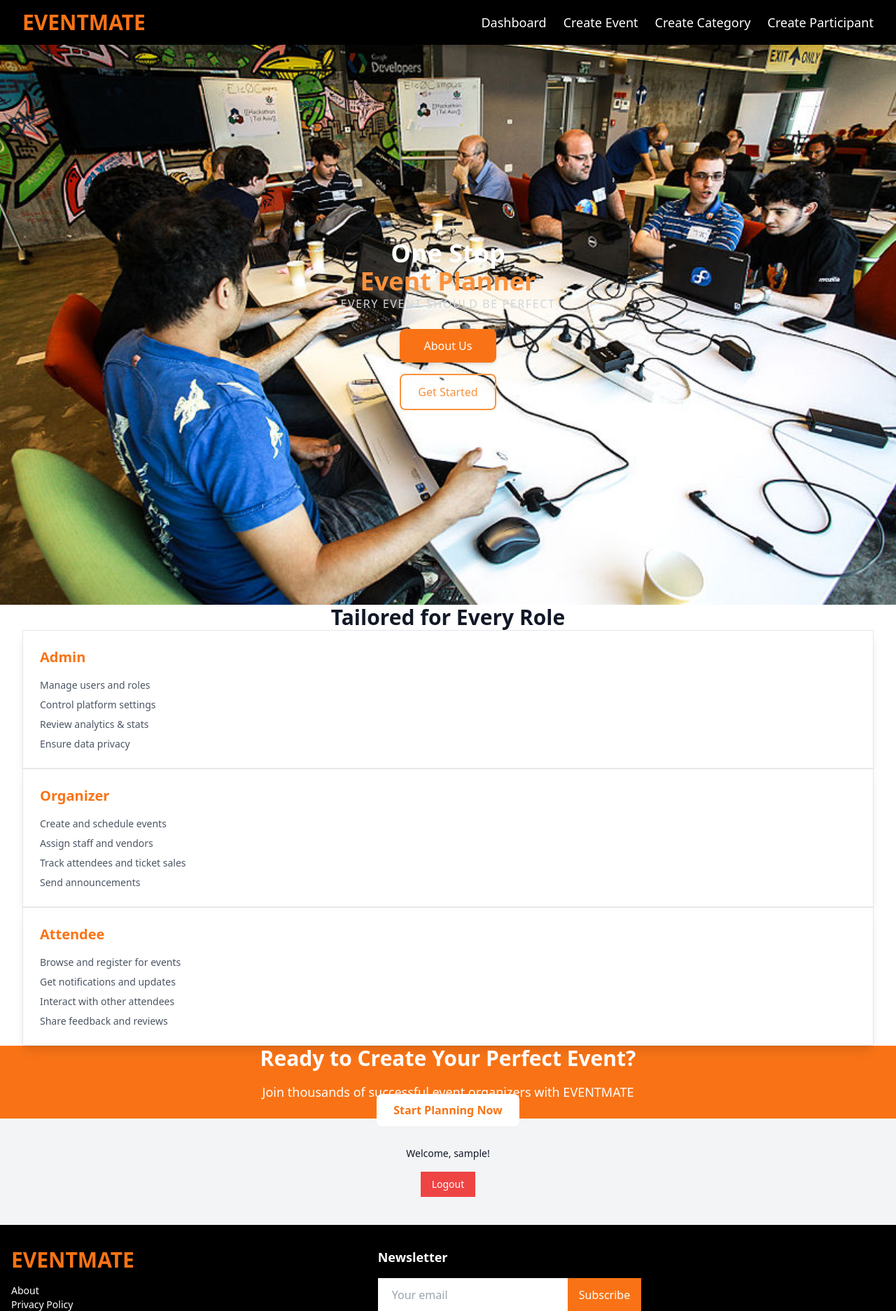
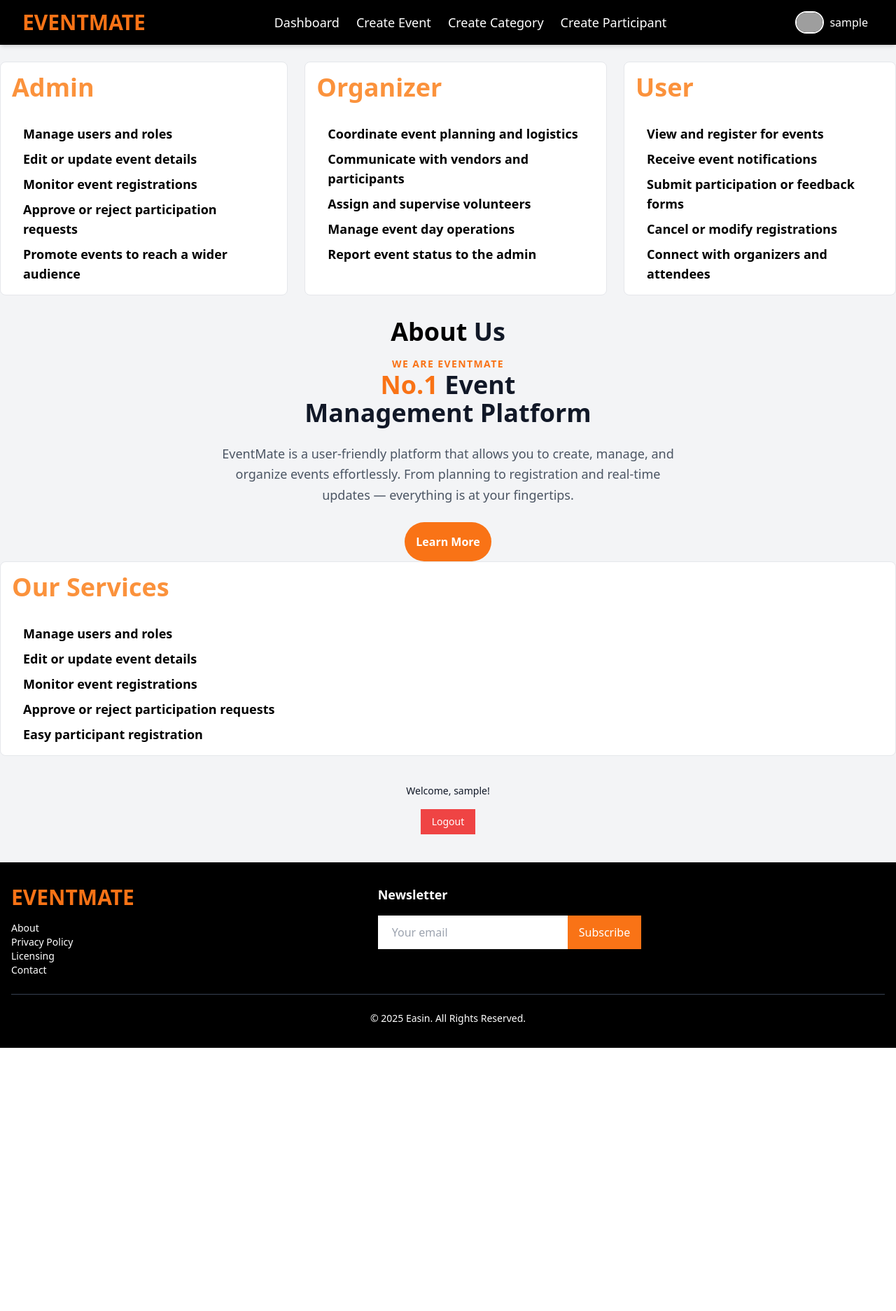
Before and after one commit to Easin2050/Event-management, a Django app: page / in a window 1280 px wide. Shown: the top 1873 px of the page at 70% size. After the commit the page ends 1497 px from the top, so only its background shows below. Run offline with Django 5.2, Linux system fonts and the light colour scheme; the visitor is signed in with stand-in values (Sample User, id 1); grey boxes are pictures that could not be loaded.

```diff
--- a/core/templates/home.html
+++ b/core/templates/home.html
@@ -1,100 +1,86 @@
 {% extends "base2.html" %}
 {% block content %}
-<section class="relative w-full h-screen overflow-hidden">
-
-  <!-- Slider Backgrounds -->
-  <div id="hero-slider" class="absolute inset-0 z-0">
-    <div class="bg-slide absolute inset-0 bg-cover bg-center opacity-100 transition-opacity duration-1000" style="background-image: url('static/images/event-2.jpg');"></div>
-    <div class="bg-slide absolute inset-0 bg-cover bg-center opacity-0 transition-opacity duration-1000" style="background-image: url('static/images/event-2.jpg');"></div>
-    <div class="bg-slide absolute inset-0 bg-cover bg-center opacity-0 transition-opacity duration-1000" style="background-image: url('static/images/event-3.jpg');"></div>
+{% load static %}
+<div class="width-[1450px] mx-auto">
+  <!--Role section-->
+<section class="flex justify-center gap-6 p-8 bg-gray-100 mt-6">
+  <div class="flex flex-col bg-white shadow-sm border border-slate-200 hover:border-slate-300 hover:shadow-md rounded-lg transition-all cursor-pointer w-80">
+    <div class="p-4 pl-6">
+      <h3 class="text-4xl font-semibold text-orange-400 mb-8">Admin</h3>
+      <ul class="list-disc list-inside space-y-2 text-black font-semibold text-lg px-4">
+        <li>Manage users and roles</li>
+        <li>Edit or update event details</li>
+        <li>Monitor event registrations</li>
+        <li>Approve or reject participation requests</li>
+        <li>Promote events to reach a wider audience</li>
+      </ul>
+    </div>
   </div>
 
-  <!-- Overlay -->
-  <div class="absolute inset-0 bg-black/60 z-10"></div>
+  <div class="flex flex-col bg-white shadow-sm border border-slate-200 hover:border-slate-300 hover:shadow-md rounded-lg transition-all cursor-pointer w-80">
+    <div class="p-4 pl-6">
+      <h3 class="text-4xl font-semibold text-orange-400 mb-8">Organizer</h3>
+      <ul class="list-disc list-inside space-y-2 text-black font-semibold text-lg px-4">
+        <li>Coordinate event planning and logistics</li>
+        <li>Communicate with vendors and participants</li>
+        <li>Assign and supervise volunteers</li>
+        <li>Manage event day operations</li>
+        <li>Report event status to the admin</li>
+      </ul>
+    </div>
+  </div>
 
-  <!-- Content -->
-  <div class="relative z-20 flex flex-col items-center justify-center h-full text-center px-4 text-white">
-    <h1 class="text-4xl md:text-5xl font-extrabold leading-snug">
-      One Stop <br>
-      <span class="text-orange-400">Event Planner</span>
-    </h1>
-    <p class="mt-3 text-gray-300 text-sm md:text-base tracking-widest uppercase">
-      Every event should be perfect
-    </p>
-    <div class="mt-6 flex flex-col sm:flex-row gap-4 justify-center">
-      <a href="#" class="bg-orange-500 text-white px-6 py-3 rounded-lg shadow-md hover:bg-orange-600 transition">About Us</a>
-      <a href="#" class="border-2 border-orange-400 text-orange-400 px-6 py-3 rounded-lg hover:bg-orange-400 hover:text-black transition">Get Started</a>
+  <div class="flex flex-col bg-white shadow-sm border border-slate-200 hover:border-slate-300 hover:shadow-md rounded-lg transition-all cursor-pointer w-80">
+    <div class="p-4 pl-6">
+      <h3 class="text-4xl font-semibold text-orange-400 mb-8">User</h3>
+      <ul class="list-disc list-inside space-y-2 text-black font-semibold text-lg px-4">
+        <li>View and register for events</li>
+        <li>Receive event notifications</li>
+        <li>Submit participation or feedback forms</li>
+        <li>Cancel or modify registrations</li>
+        <li>Connect with organizers and attendees</li>
+      </ul>
     </div>
   </div>
 
 </section>
 
-<!-- Slider Script -->
-<script>
-  const bgSlides = document.querySelectorAll('.bg-slide');
-  let active = 0;
 
-  setInterval(() => {
-    bgSlides[active].classList.remove('opacity-100');
-    bgSlides[active].classList.add('opacity-0');
+<!--Details part-->
+<section class="bg-gradient-to-br from-orange-50 via-white to-orange-100 py-16 px-6 md:px-32 rounded-xl mt-8 mx-4 shadow-sm">
+  <div class="max-w-4xl mx-auto">
+    <h2 class="text-4xl sm:text-5xl font-extrabold text-center text-gray-800 mb-16">
+      <span class="text-black">About</span> Us
+    </h2>
 
-    active = (active + 1) % bgSlides.length;
-
-    bgSlides[active].classList.remove('opacity-0');
-    bgSlides[active].classList.add('opacity-100');
-  }, 3000);
-</script>
-
-
-<!-- Roles Section -->
-<section class="py-16 bg-white">
-  <div class="max-w-7xl mx-auto px-4 sm:px-6 lg:px-8">
-    <h2 class="text-3xl font-bold text-center mb-12 text-gray-800">Tailored for Every Role</h2>
-    <div class="grid grid-cols-1 sm:grid-cols-2 md:grid-cols-3 gap-8">
-
-
-      <!-- Admin Card -->
-      <div class="bg-white rounded-2xl shadow-lg p-6 border border-gray-200 hover:shadow-xl transition">
-        <h3 class="text-xl font-semibold text-orange-500 mb-4">Admin</h3>
-        <ul class="list-disc list-inside space-y-2 text-gray-600 text-sm">
-          <li>Manage users and roles</li>
-          <li>Control platform settings</li>
-          <li>Review analytics & stats</li>
-          <li>Ensure data privacy</li>
-        </ul>
-      </div>
-
-      <!-- Organizer Card -->
-      <div class="bg-white rounded-2xl shadow-lg p-6 border border-gray-200 hover:shadow-xl transition">
-        <h3 class="text-xl font-semibold text-orange-500 mb-4">Organizer</h3>
-        <ul class="list-disc list-inside space-y-2 text-gray-600 text-sm">
-          <li>Create and schedule events</li>
-          <li>Assign staff and vendors</li>
-          <li>Track attendees and ticket sales</li>
-          <li>Send announcements</li>
-        </ul>
-      </div>
-
-      <!-- Attendee Card -->
-      <div class="bg-white rounded-2xl shadow-lg p-6 border border-gray-200 hover:shadow-xl transition">
-        <h3 class="text-xl font-semibold text-orange-500 mb-4">Attendee</h3>
-        <ul class="list-disc list-inside space-y-2 text-gray-600 text-sm">
-          <li>Browse and register for events</li>
-          <li>Get notifications and updates</li>
-          <li>Interact with other attendees</li>
-          <li>Share feedback and reviews</li>
-        </ul>
-      </div>
-
+    <div class="space-y-6 text-center">
+      <h4 class="text-orange-500 uppercase tracking-widest text-sm font-semibold mt-4">We are EventMate</h4>
+      <h1 class="text-4xl font-bold text-gray-800 leading-tight">
+        <span class="text-orange-500 mt-4">No.1</span> Event <br /> Management Platform
+      </h1>
+      <p class="text-gray-600 text-lg leading-relaxed max-w-2xl mx-auto mt-6">
+        EventMate is a user-friendly platform that allows you to create, manage, and organize events effortlessly.
+        From planning to registration and real-time updates — everything is at your fingertips.
+      </p>
+      <button class="mt-6 bg-orange-500 hover:bg-orange-600 text-white p-4 rounded-full text-md font-semibold transition-all duration-300 shadow">
+        Learn More
+      </button>
     </div>
   </div>
 </section>
 
-<section class="bg-orange-500 text-white py-20 px-4 text-center">
-  <h2 class="text-3xl font-bold mb-4">Ready to Create Your Perfect Event?</h2>
-  <p class="text-lg mb-6">Join thousands of successful event organizers with EVENTMATE</p>
-  <a href="#" class="bg-white text-orange-500 px-6 py-3 rounded-lg font-semibold text-base hover:bg-gray-100 transition">Start Planning Now</a>
-</section>
+<div class="flex flex-col bg-white shadow-sm border border-slate-200 hover:border-slate-300 hover:shadow-md rounded-lg transition-all cursor-pointer w-80">
+  <div class="p-4 pl-6">
+    <h3 class="text-4xl font-semibold text-orange-400 mb-8">Our Services</h3>
+    <ul class="list-disc list-inside space-y-2 text-black font-semibold text-lg px-4">
+      <li>Manage users and roles</li>
+      <li>Edit or update event details</li>
+      <li>Monitor event registrations</li>
+      <li>Approve or reject participation requests</li>
+      <li>Easy participant registration</li>
+    </ul>
+  </div>
+</div>
 
 <section class="py-10 px-4 text-center text-sm">
   {% if user.is_authenticated %}
@@ -107,5 +93,5 @@
     <p class="text-gray-400">You are not logged in.</p>
   {% endif %}
 </section>
-
+</div>
 {% endblock content %}
--- a/core/templates/logged_nav.html
+++ b/core/templates/logged_nav.html
@@ -1,30 +1,54 @@
-<nav class="bg-black shadow-md">
-    <div class="container mx-auto px-4 sm:px-6 lg:px-8">
-        <div class="flex justify-between items-center h-16">
-            <a href="{% url 'search' %}" class="text-3xl font-bold text-orange-500">EVENTMATE</a>
-            <!-- Mobile Menu Button -->
-            <input type="checkbox" id="menu-toggle" class="hidden peer">
-            <label for="menu-toggle" class="md:hidden bg-black p-2 border border-orange-400 rounded-lg cursor-pointer hover:bg-orange-500">
-                <svg class="w-6 h-6 text-orange-400" fill="none" stroke="currentColor" stroke-width="2" viewBox="0 0 24 24">
-                    <path stroke-linecap="round" stroke-linejoin="round" d="M4 6h16M4 12h16m-7 6h7"></path>
-                </svg>
-            </label>
+{% load static %}
+<header class="bg-black shadow-md">
+    <nav class="container mx-auto px-4 sm:px-6 lg:px-8 flex justify-between items-center h-16 relative">
+      <a href="{% url 'search' %}" class="text-3xl font-bold text-orange-500">EVENTMATE</a>
 
-            <!-- Desktop Menu -->
-            <div class="hidden md:flex space-x-6">
-                <a href="{% url "dashboard" %}" class="font-medium hover:text-orange-400 text-white text-lg">Dashboard</a>
-                <a href="{% url "create-event" %}" class="font-medium hover:text-orange-400 text-white text-lg">Create Event</a>
-                <a href="{% url "create-category" %}" class="font-medium hover:text-orange-400 text-white text-lg">Create Category</a>
-                <a href="{% url "create-participant" %}" class="font-medium hover:text-orange-400 text-white text-lg">Create Participant</a>
-            </div>
+      <div class="hidden md:flex space-x-6">
+        <a href="{% url 'dashboard' %}" class="font-medium hover:text-orange-400 text-white text-lg">Dashboard</a>
+        <a href="{% url 'create-event' %}" class="font-medium hover:text-orange-400 text-white text-lg">Create Event</a>
+        <a href="{% url 'create-category' %}" class="font-medium hover:text-orange-400 text-white text-lg">Create Category</a>
+        <a href="{% url 'create-participant' %}" class="font-medium hover:text-orange-400 text-white text-lg">Create Participant</a>
+      </div>
+
+      {% if user.is_authenticated %}
+      <div class="relative ml-6">
+        <button id="user-menu-button" class="flex items-center focus:outline-none space-x-2">
+          <img
+            class="h-8 w-8 rounded-full object-cover border-2 border-white"
+            src="{% static 'images/avater.png' %}"
+            alt="User avatar"
+          />
+          <h1 class="p-2 text-white">{{ user.username }}</h1>
+        </button>
+
+        <div id="user-menu"
+             class="absolute right-0 mt-2 w-48 bg-black rounded-md shadow-lg py-2 hidden z-50">
+          <a href="{% url 'dashboard' %}" class="block px-4 py-2 text-white hover:bg-orange-400">Dashboard</a>
+          <a href="{% url 'create-event' %}" class="block px-4 py-2 text-white hover:bg-orange-400">Create Event</a>
+          <a href="{% url 'create-category' %}" class="block px-4 py-2 text-white hover:bg-orange-400">Create Category</a>
+          <a href="{% url 'create-participant' %}" class="block px-4 py-2 text-white hover:bg-orange-400">Create Participant</a>
+
+          <form method="post" action="{% url 'logout' %}">
+            {% csrf_token %}
+            <button type="submit" class="w-full text-left px-4 py-2 text-white hover:bg-orange-400">
+              Logout
+            </button>
+          </form>
         </div>
-        <!-- Mobile Menu -->
-        <div class="mobile-menu hidden peer-checked:flex flex-col md:hidden bg-black shadow-md space-y-2 p-4">
-            <a href="{% url "dashboard" %}" class="block py-2 px-4 text-white hover:bg-orange-400">Dashboard</a>
-            <a href="{% url "create-event" %}" class="block py-2 px-4 text-white hover:bg-orange-400">Create Event</a>
-            <a href="{% url "create-category" %}" class="block py-2 px-4 text-white hover:bg-orange-400">Create Category</a>
-            <a href="{% url "create-participant" %}" class="block py-2 px-4 text-white hover:bg-orange-400">Create Participant</a>
-        </div>
+      </div>
+      {% endif %}
+    </nav>
+  </header>
 
-    </div>
-</nav>
+  <script>
+    const btn = document.getElementById('user-menu-button');
+    const menu = document.getElementById('user-menu');
+    if (btn && menu) {
+      btn.addEventListener('click', () => menu.classList.toggle('hidden'));
+      document.addEventListener('click', (e) => {
+        if (!btn.contains(e.target) && !menu.contains(e.target)) {
+          menu.classList.add('hidden');
+        }
+      });
+    }
+  </script>
--- a/events/admin.py
+++ b/events/admin.py
@@ -1,6 +1,5 @@
 from django.contrib import admin
-from events.models import Event,Participant,Category
-# Register your models here.
+from events.models import Event, Category
+
 admin.site.register(Event)
-admin.site.register(Participant)
 admin.site.register(Category)
--- a/events/urls.py
+++ b/events/urls.py
@@ -1,5 +1,5 @@
 from django.urls import path
-from events.views import home_page,event_page,dashboard,base,create_event,create_participant,create_category,search,update_event,delete_event,update_participant,delete_participant
+from events.views import home_page,event_page,dashboard,base,create_event,create_participant,create_category,search,update_event,delete_event,update_participant,delete_participant,user_dashboard,rsvp_event
 urlpatterns = [
   path('home-page/',home_page,name="home-page"),
   path('event-page/<int:id>/',event_page,name="event-page"),
@@ -9,6 +9,8 @@ urlpatterns = [
   path('dashboard/',dashboard,name="dashboard"),
   path('search/',search,name="search"),
   path('base/',base,name="base"),
+  path('event/<int:event_id>/rsvp/', rsvp_event, name='rsvp_event'),
+  path('user-dashboard/', user_dashboard, name="user_dashboard"),
   path('update/<int:id>/',update_event,name="update"),
   path('delete/<int:id>/',delete_event,name="delete"),
   path('update_participant/<int:id>/',update_participant,name="update_participant"),
--- a/users/templates/admin/user_list.html
+++ b/users/templates/admin/user_list.html
@@ -6,6 +6,7 @@
           <tr>
             <th class="w-1/12 px-4 sm:px-6 py-3 text-left font-semibold uppercase">Number</th>
             <th class="w-2/12 px-4 sm:px-6 py-3 text-left font-semibold uppercase">Username</th>
+            <th class="w-2/12 px-4 sm:px-6 py-3 text-left font-semibold uppercase">Name</th>
             <th class="w-3/12 px-4 sm:px-6 py-3 text-left font-semibold uppercase">Email</th>
             <th class="w-1/12 px-4 sm:px-6 py-3 text-left font-semibold uppercase">User ID</th>
             <th class="w-2/12 px-4 sm:px-6 py-3 text-left font-semibold uppercase">Current Role</th>
@@ -16,6 +17,7 @@
           {% for user in users %}
             <tr class="hover:bg-gray-100 border-b-2 border-orange-500 transition-colors duration-300">
               <td class="px-4 sm:px-6 py-3 whitespace-nowrap text-gray-700">{{ forloop.counter }}</td>
+              <td class="px-4 sm:px-6 py-3 whitespace-nowrap text-gray-700">{{ user.username }} {{ user.last_name }}</td>
               <td class="px-4 sm:px-6 py-3 whitespace-nowrap text-gray-700">{{ user.first_name }} {{ user.last_name }}</td>
               <td class="px-4 sm:px-6 py-3 whitespace-nowrap text-gray-700">{{ user.email }}</td>
               <td class="px-4 sm:px-6 py-3 whitespace-nowrap text-gray-700">{{ user.id }}</td>
```
Also changed, not shown: events/forms.py (+11 -5 lines), events/models.py (+18 -16 lines), events/templates/dashboard/dashboard.html (+9 -5 lines), events/templates/dashboard/event_page.html (+8 -7 lines), events/templates/dashboard/search_page.html (+41 -11 lines), events/templates/dashboard/user_dashboard.html (added, +47 -0 lines), events/views.py (+74 -41 lines), users/signals.py (+22 -0 lines), users/templates/admin/create_group.html (+8 -4 lines), events/migrations/0003_remove_event_participants.py (added), events/migrations/0004_event_participants.py (added), events/migrations/0005_rsvp.py (added), events/migrations/0006_delete_participant_remove_rsvp_status.py (added).
